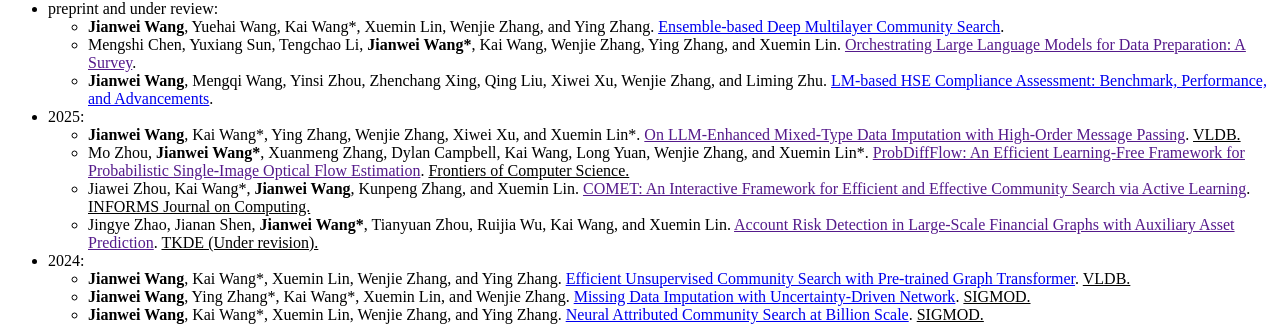
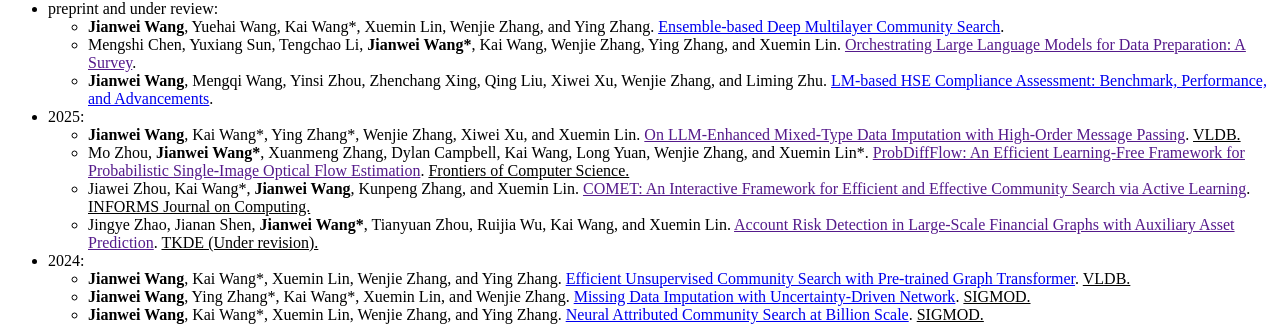
Before and after one commit to jianwei-cse/jianwei-cse.github.io, a Jekyll site: the page built from _pages/includes/publications.md, in a window 1280 px wide. Shown: the part 1745-2071 px from the top of the page. Built offline with Jekyll 4.4.1, drawn with Linux system fonts in a browser that asks for light colours; our own code applies the rules of GitHub Pages for plain Markdown files; a script bundle is joined from its source files by our own code.

```diff
--- a/_pages/includes/publications.md
+++ b/_pages/includes/publications.md
@@ -8,7 +8,7 @@
   + **Jianwei Wang**, Mengqi Wang, Yinsi Zhou, Zhenchang Xing, Qing Liu, Xiwei Xu, Wenjie Zhang, and Liming Zhu. [LM-based HSE Compliance Assessment: Benchmark, Performance, and Advancements](https://arxiv.org/pdf/2505.22959).
 
 * 2025:
-  + **Jianwei Wang**, Kai Wang\*, Ying Zhang, Wenjie Zhang, Xiwei Xu, and Xuemin Lin\*. [On LLM-Enhanced Mixed-Type Data Imputation with High-Order Message Passing](). <u> VLDB.</u>
+  + **Jianwei Wang**, Kai Wang\*, Ying Zhang\*, Wenjie Zhang, Xiwei Xu, and Xuemin Lin. [On LLM-Enhanced Mixed-Type Data Imputation with High-Order Message Passing](). <u> VLDB.</u>
   + Mo Zhou, **Jianwei Wang\***, Xuanmeng Zhang, Dylan Campbell, Kai Wang, Long Yuan, Wenjie Zhang, and Xuemin Lin\*. [ProbDiffFlow: An Efficient Learning-Free Framework for Probabilistic Single-Image Optical Flow Estimation](). <u>Frontiers of Computer Science.</u>
   + Jiawei Zhou, Kai Wang\*, **Jianwei Wang**, Kunpeng Zhang, and Xuemin Lin. [COMET: An Interactive Framework for Efficient and Effective Community Search via Active Learning](). <u>INFORMS Journal on Computing.</u>
   + Jingye Zhao, Jianan Shen, **Jianwei Wang\***, Tianyuan Zhou, Ruijia Wu, Kai Wang, and Xuemin Lin. [Account Risk Detection in Large-Scale Financial Graphs with Auxiliary Asset Prediction](). <u>TKDE (Under revision).</u>
```
